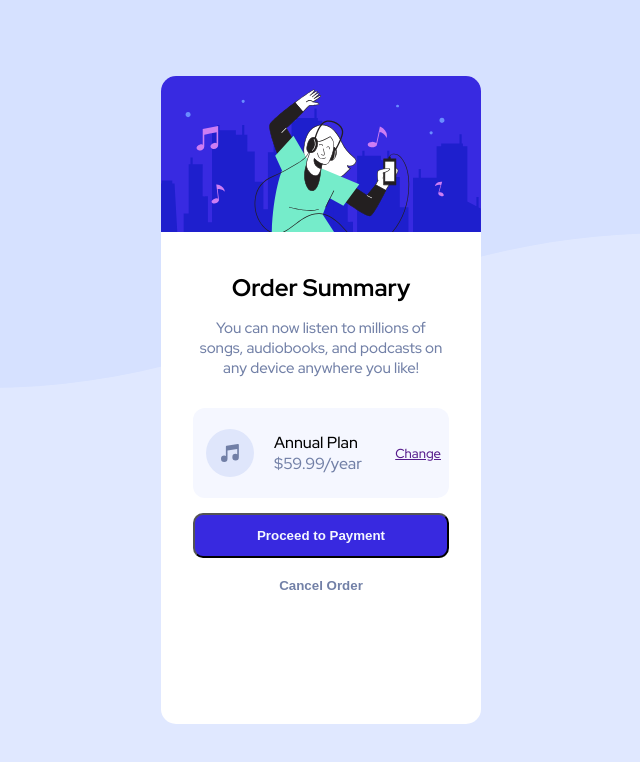
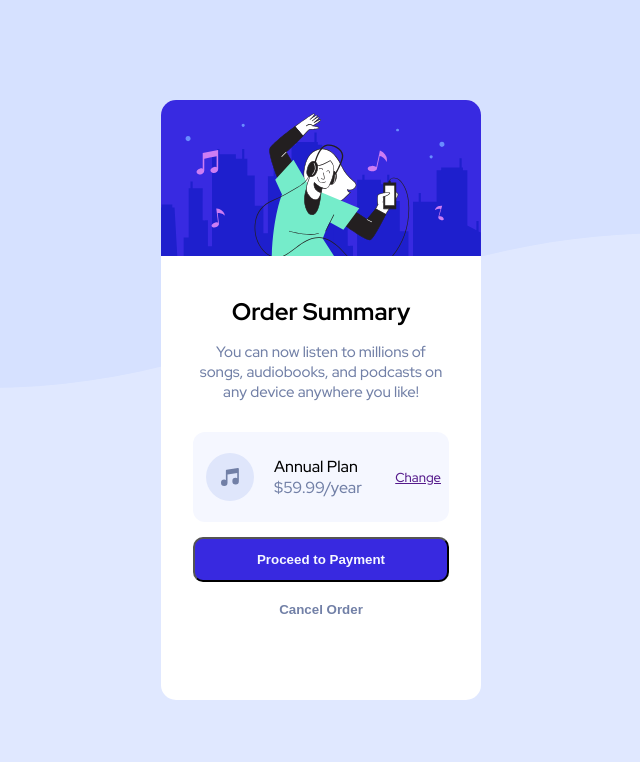
Before and after one commit to AyazAhmed5/Order-summary-component-main, a plain HTML site: page index.html in a window 1280 px wide. Shown: the whole page, without its empty margins (319-959 px from the left). Drawn offline with Linux system fonts and the light colour scheme; a web font is replaced by a local one.

Commit message:
Update styles.css

```diff
--- a/styles.css
+++ b/styles.css
@@ -17,13 +17,13 @@ button {
   justify-content: center;
 }
 .container {
+  box-sizing: border-box;
   border-radius: 15px;
-  min-height: 80%;
+  min-height: 75%;
   width: 25%;
   background-color: white;
   display: flex;
   flex-direction: column;
-  padding-bottom: 0.5rem;
 }
 .bottom-container {
   display: flex;
@@ -82,6 +82,7 @@ span {
   cursor: pointer;
   overflow: hidden;
   outline: none;
+  margin-bottom: 1rem;
 }
 .cancel:hover {
   color: black;
```
